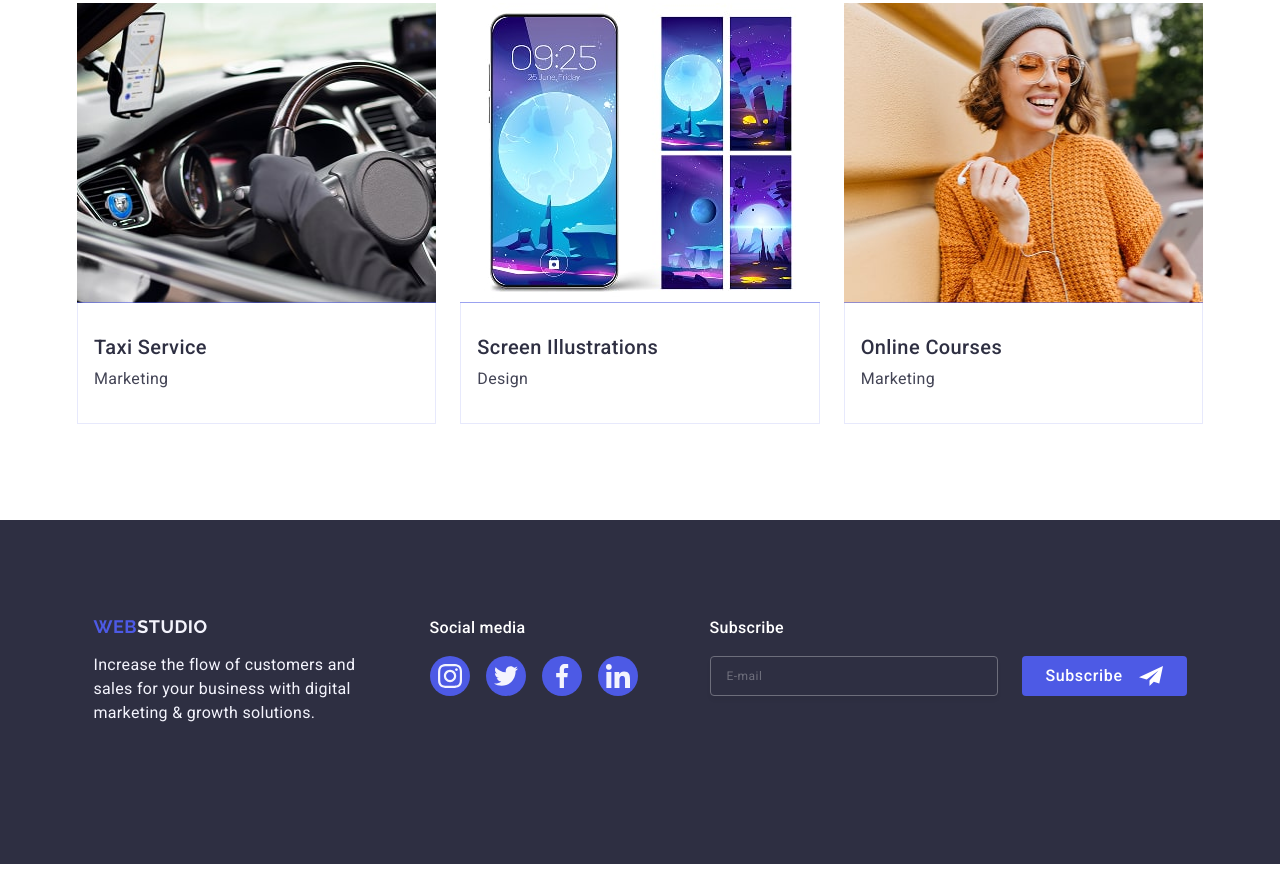
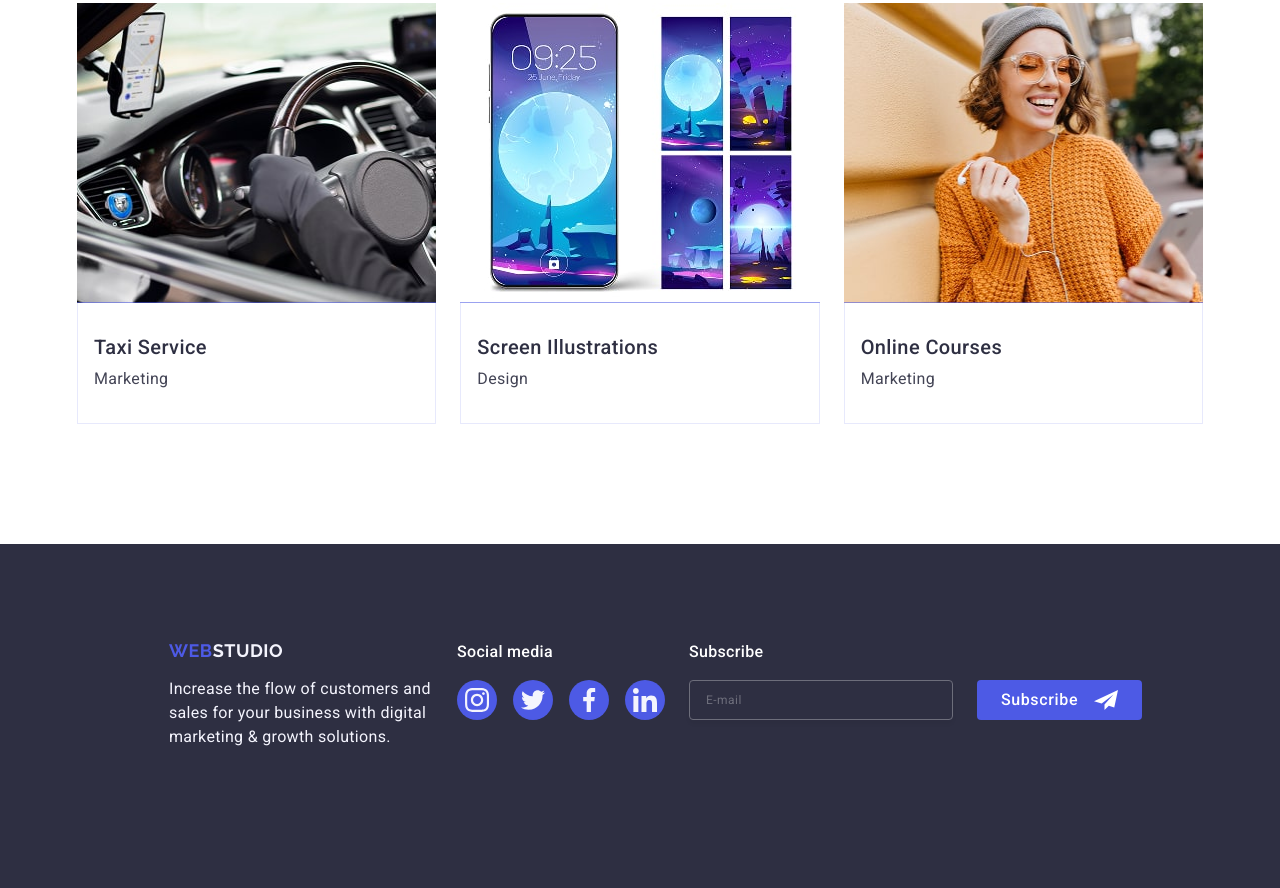
Before and after one commit to ku-anna/goit-markup-hw-06, a plain HTML site: page index.html in a window 1280 px wide. Shown: the part 2400-3288 px from the top of the page. Before the commit the page ends 3264 px from the top, so only its background shows below. Drawn offline with nearby package versions, Linux system fonts and the light colour scheme.

Commit message:
hw-6 review-ready

```diff
--- a/css/styles.css
+++ b/css/styles.css
@@ -836,7 +836,7 @@ input[type="checkbox"]:checked + .checkbox-label .checkbox-span {
 }
 /*-------------PORTFOLIO---------*/
 .portfolio-section{
-    margin-bottom: 96px;
+    margin-bottom: 120px;
 }
 .portfolio-card {
     width: 100%;
@@ -1086,10 +1086,11 @@ input[type="checkbox"]:checked + .checkbox-label .checkbox-span {
 @media screen and (min-width: 768px) {
    .footer-container{
     flex-wrap: wrap;
-        justify-content: center;
-        align-items: flex-start;
-        flex-direction: row;
-        gap: 72px;
+    align-items: flex-start;
+    flex-direction: row;
+    row-gap: 24px;
+    column-gap: 24px;
+    padding-left: 108px;
    }
     .container-logo {
         margin-bottom: 0;
@@ -1119,7 +1120,9 @@ input[type="checkbox"]:checked + .checkbox-label .checkbox-span {
         align-items: flex-start;
 
     }
-
+    .subscribe-input{
+        width: 264px;
+    }
     .subscribe-form {
         flex-direction: row;
         align-items: start;
```
